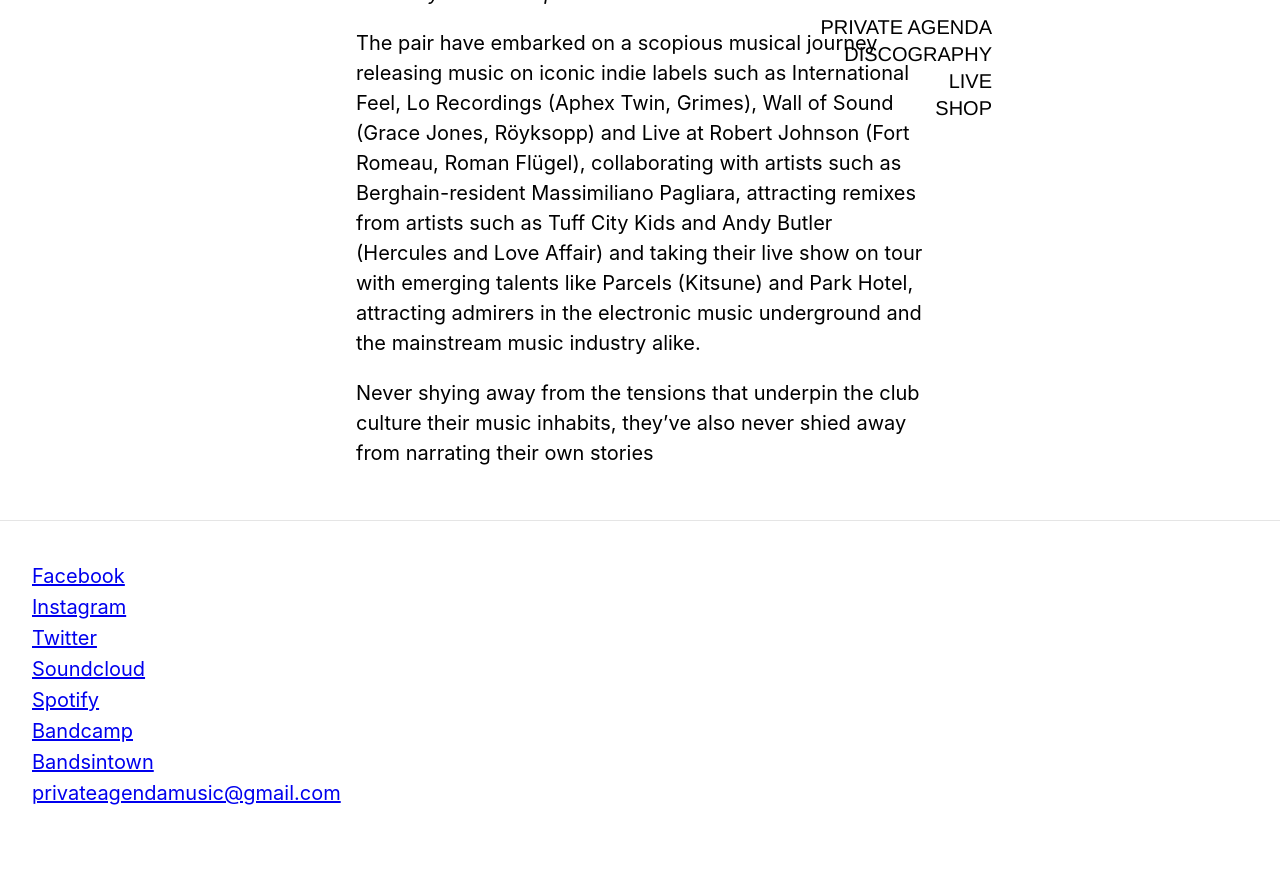
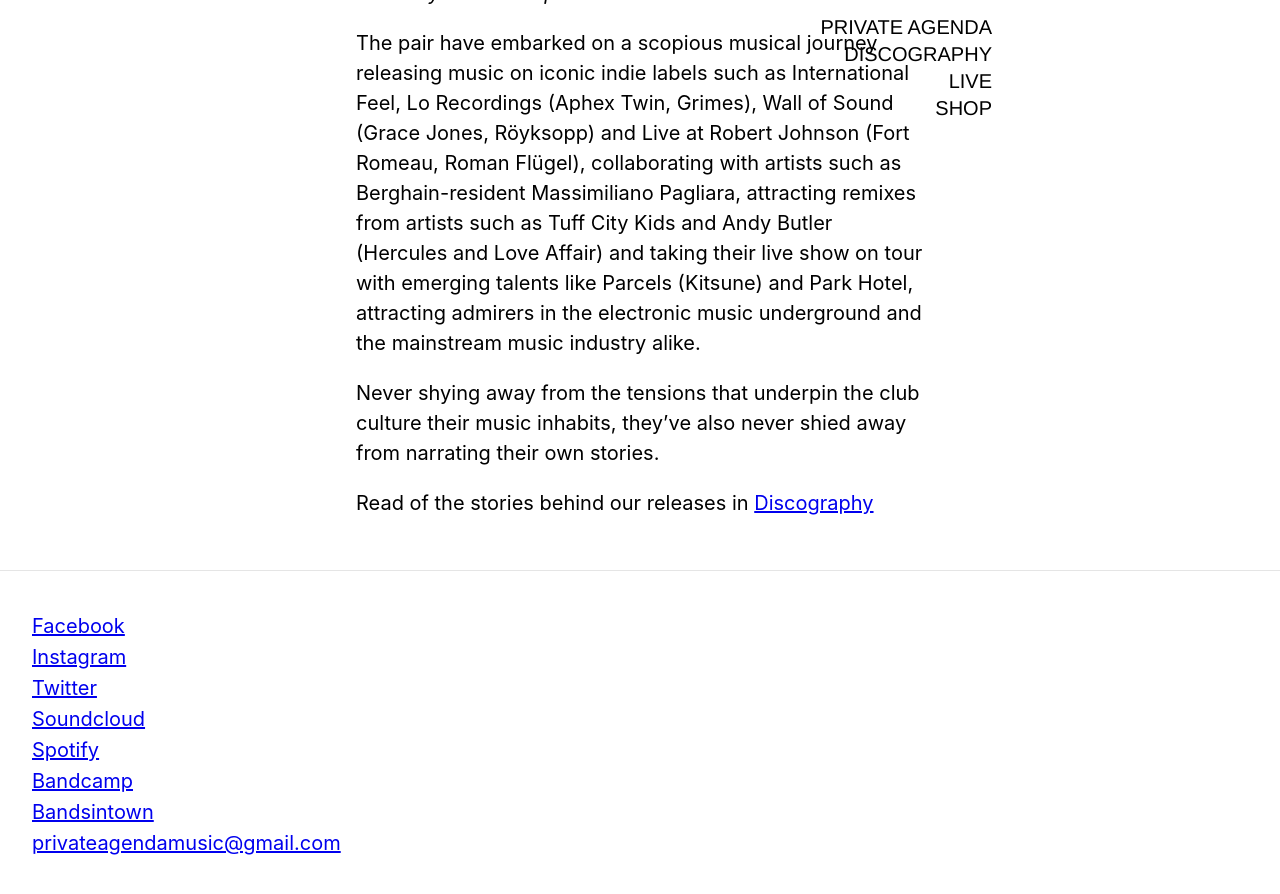
Before and after one commit to poulenc1899/private-agenda.com, a Jekyll site: the page built from about.md, in a window 1280 px wide and 900 px high, scrolled down 2556 px. Shown: the top 894 px of the window. Built offline with Jekyll 4.4.1, drawn with Linux system fonts in a browser that asks for light colours; before the commit the page ends 3406 px from its top, so only the background shows below that.

Commit message:
Update from Forestry.io - Updated about.md

```diff
--- a/about.md
+++ b/about.md
@@ -35,4 +35,7 @@
 The pair have embarked on a scopious musical journey releasing music on iconic indie labels such as International Feel, Lo Recordings (Aphex Twin, Grimes), Wall of Sound (Grace Jones, Röyksopp) and Live at Robert Johnson (Fort Romeau, Roman Flügel), collaborating with artists such as Berghain-resident Massimiliano Pagliara, attracting remixes from artists such as Tuff City Kids and Andy Butler (Hercules and Love Affair) and taking their live show on tour with emerging talents like Parcels (Kitsune) and Park Hotel, attracting admirers in the electronic music underground and the mainstream music industry alike.
 
 {: normal-para}
-Never shying away from the tensions that underpin the club culture their music inhabits, they’ve also never shied away from narrating their own stories
+Never shying away from the tensions that underpin the club culture their music inhabits, they’ve also never shied away from narrating their own stories.
+
+{: normal-para}
+Read of the stories behind our releases in [Discography](https://private-agenda.com/discography/ "Discography")
```
